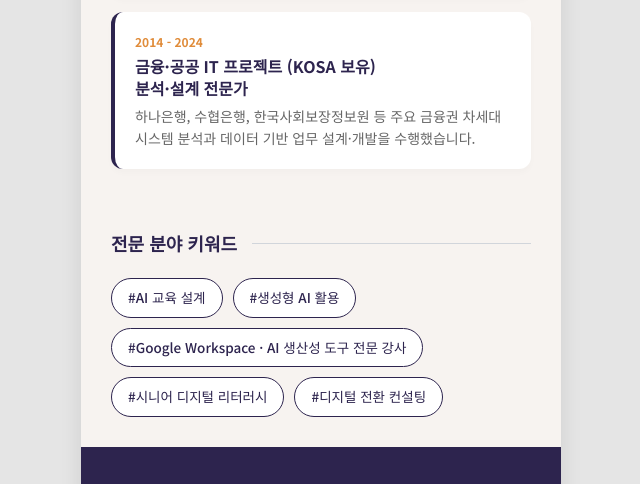
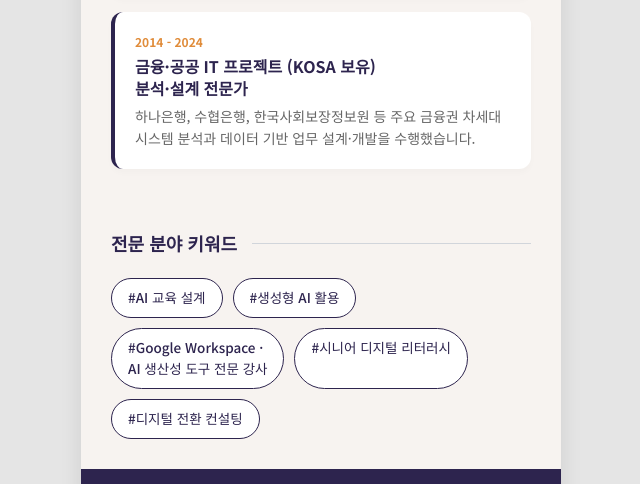
Before and after one commit to revibecampus-Ella/soomikim-landing-page, a plain HTML site: page index.html in a window 1280 px wide. Shown: the part 1638-2122 px from the top of the page, without its empty margins (319-959 px from the left). Drawn offline with Linux system fonts and the light colour scheme.

Commit message:
키워드 줄바꿈 추가: Google Workspace 항목 모바일 br 처리
Co-Authored-By: Claude Sonnet 4.6 <noreply@anthropic.com>

```diff
--- a/index.html
+++ b/index.html
@@ -393,7 +393,7 @@
         <div class="keyword-container">
             <div class="keyword">#AI 교육 설계</div>
             <div class="keyword">#생성형 AI 활용</div>
-            <div class="keyword">#Google Workspace · AI 생산성 도구 전문 강사</div>
+            <div class="keyword">#Google Workspace ·<br>AI 생산성 도구 전문 강사</div>
             <div class="keyword">#시니어 디지털 리터러시</div>
             <div class="keyword">#디지털 전환 컨설팅</div>
         </div>
```
